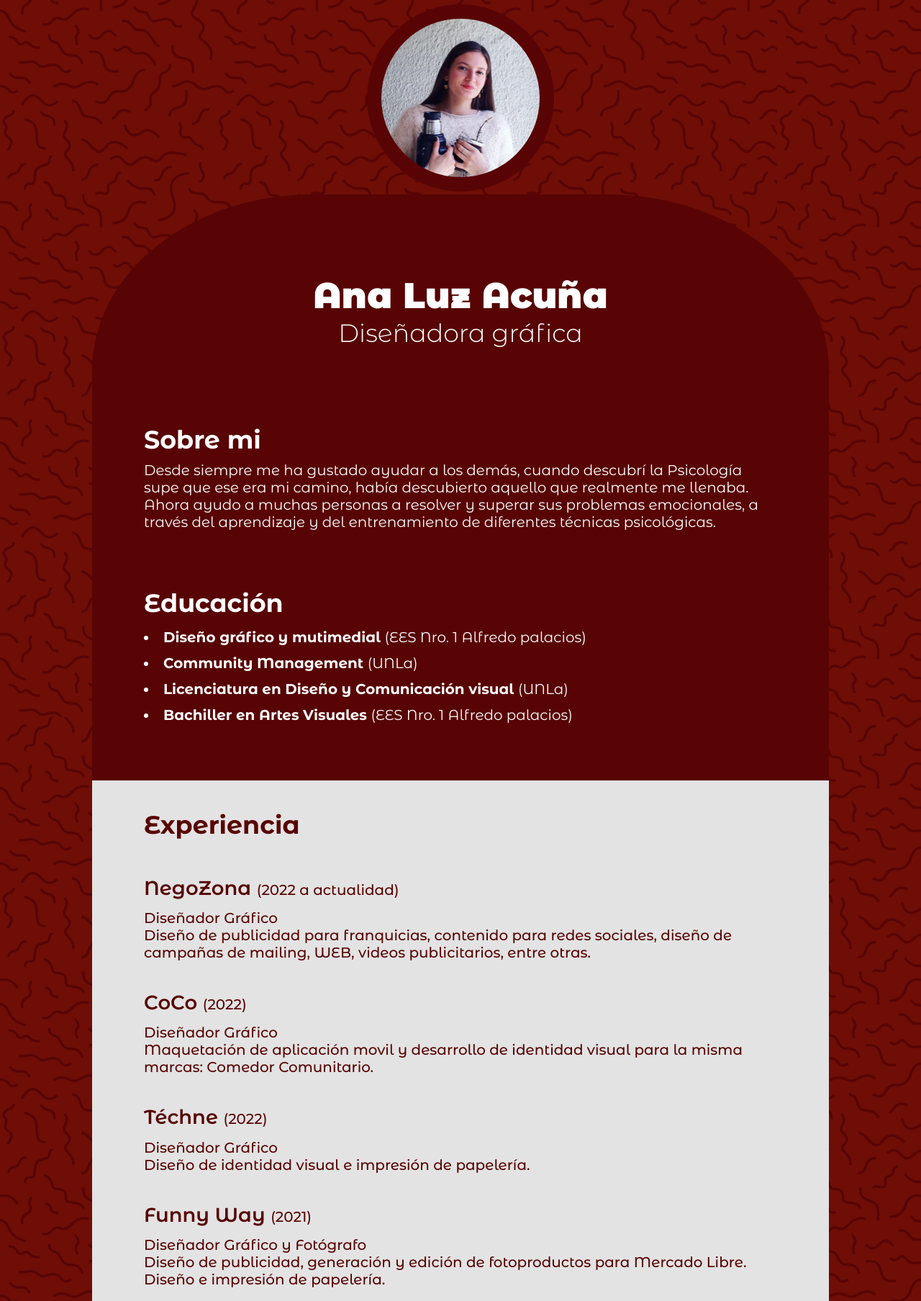
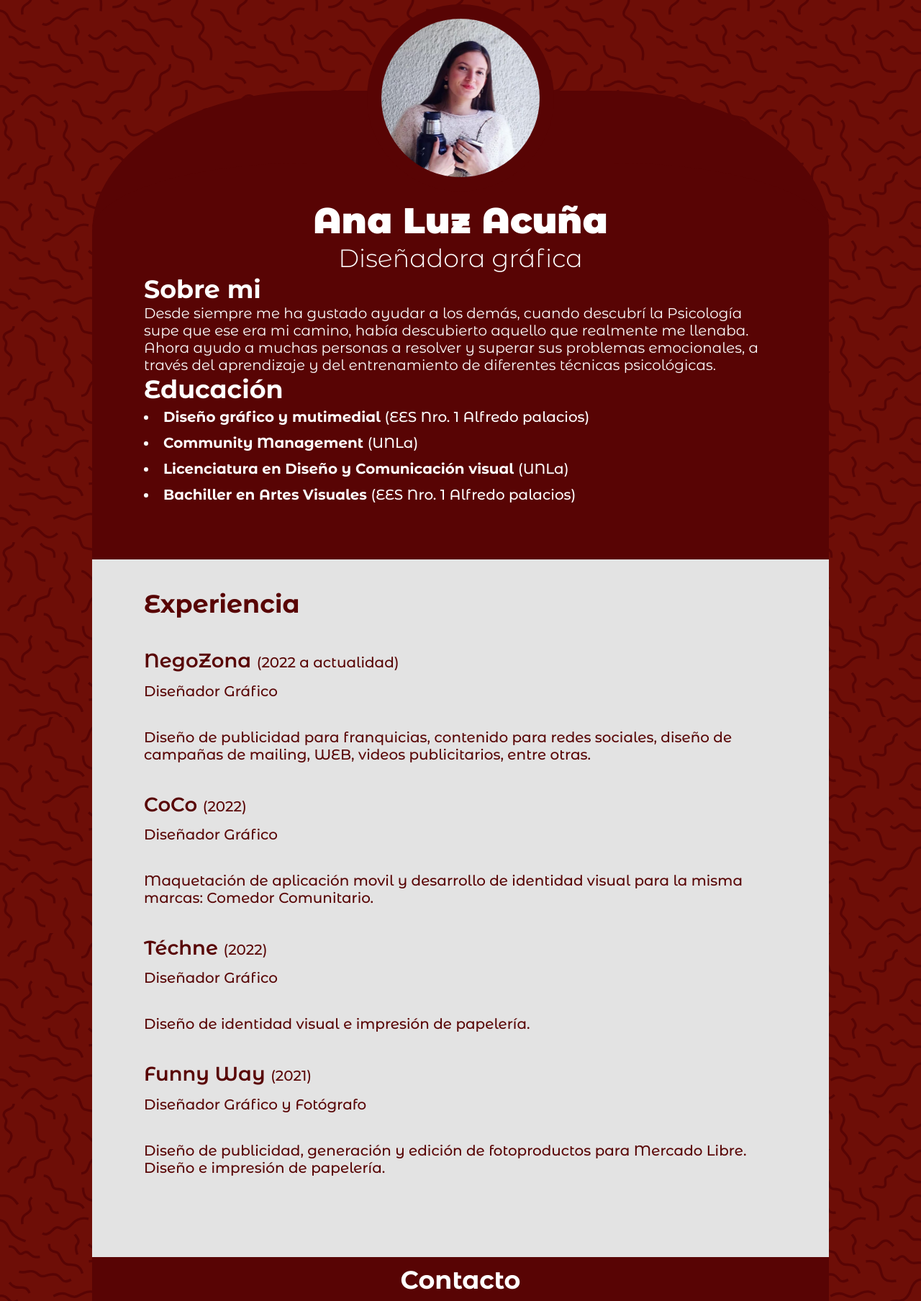
Before and after one commit to analuz20unla/Lenovo-cv, a plain HTML site: page index.html in a window 1280 px wide. Shown: the part 84-1891 px from the top of the page at 72% size. Drawn offline with Linux system fonts and the light colour scheme.

Commit message:
luchando con flexbox

```diff
--- a/estilo.css
+++ b/estilo.css
@@ -11,17 +11,20 @@ body{
     font-style: normal;
 }
 
+main{
+    display: flex;
+    flex-direction: column;
+    align-items: center;
+}
+
 h1{
     font-weight: 900;
-    text-align: center;
     font-size: 49.84px;
 }
 
 h2{
     font-weight: 700;
     font-size: 34.89px;
-    margin-top: 9%;
-    margin-bottom: 1%;
 }
 
 h3{
@@ -32,6 +35,7 @@ h3{
 p{
     font-weight: 400;
     font-size: 19.94px;
+    text-wrap: pretty;
 }
 
 ul{
@@ -45,14 +49,17 @@ li{
     line-height: 35.97px;
 }
 
-div{
-    text-align: center;
+.flex-img{
+    display: flex;
+    justify-content: center;
     margin-top: 7%;
 }
 
 img{
     border-radius: 50%;
-    border: 20px solid #580404
+    border: 20px solid #580404;
+    margin-bottom: -140px;
+    position: relative;
 }
 
 .sec{
@@ -61,9 +68,7 @@ img{
     width: 80%;
     height: 80%;
     box-sizing: border-box;
-    padding: 10px 72px 72px 72px;
-    margin-left: 10%;
-    margin-top: 0%;
+    padding: 50px 72px 72px 72px;
     border-top-width: 100px;
     border-top-left-radius: 30%;
     border-top-right-radius: 30%;
@@ -71,12 +76,23 @@ img{
     border-top-style: solid;
 }
 
+.tit{
+    display: flex;
+    flex-direction: column;
+    align-items: center;
+}
+
 .sub{
     font-weight: 300;
     text-align: center;
-    margin-top: auto;
-    margin-bottom: 105.5px;
 }
+
+.flex-sec{
+    display: flex;
+    flex-direction: column;
+    align-items: flex-start;
+}
+
 
 .exper{
     background-color: #E3E3E3;
@@ -85,7 +101,6 @@ img{
     box-sizing: border-box;
     padding: 0px 72px 72px 72px;
     color: #580404;
-    margin-left: 10%;
 }
 
 .exper h2{
@@ -100,6 +115,11 @@ img{
     margin-bottom: 10pt;
 }
 
+.light{
+    font-size: 19.94px;
+    font-weight: 500;
+}
+
 .exper p{
     font-weight: 500;
     margin-bottom: 30pt;
@@ -112,8 +132,6 @@ img{
     height: 80%;
     box-sizing: border-box;
     padding: 10px 72px 72px 72px;
-    margin-left: 10%;
-    margin-top: 0%;
 }
 
 .cont p{
@@ -135,12 +153,13 @@ img{
     margin-top: 10%;
 }
 
-.footer ul{
-    text-align: center;
-}
-
 .footer li{
     display: inline;
     box-sizing: border-box;
-    padding: 0% 10% 0% 10%;
 }
+
+.flex-foot{
+    display: flex;
+    flex-direction: row;
+    justify-content: space-around;
+}
--- a/index.html
+++ b/index.html
@@ -10,16 +10,19 @@
     </head>
     <body>
         <main>
-            <div>
+            <div class="flex-img">
                 <img src="img/CV.png" width="220px" height="220px" alt="Foto de perfil de Ana"/>
             </div>
             <section class="sec">
+                <div class="tit">
                     <h1>
                         Ana Luz Acuña
                     </h1>
                     <h2 class="sub">
                         Diseñadora gráfica
                     </h2>
+                </div>
+                <div class="flex-sec">
                     <h2>
                         Sobre mi
                     </h2>
@@ -31,67 +34,68 @@
                     </h2>
                     <ul>
                         <li>
-                        Diseño gráfico y mutimedial <span style="font-weight: 400;">(EES Nro. 1 Alfredo palacios)</span>
+                            Diseño gráfico y mutimedial <span class="light">(EES Nro. 1 Alfredo palacios)</span>
                         </li>
                         <li>
-                        Community Management <span style="font-weight: 400;">(UNLa)</span>
+                            Community Management <span class="light">(UNLa)</span>
                         </li>
                         <li>
-                        Licenciatura en Diseño y Comunicación visual <span style="font-weight: 400;">(UNLa)</span>
+                            Licenciatura en Diseño y Comunicación visual <span class="light">(UNLa)</span>
                         </li>
                         <li>
-                        Bachiller en Artes Visuales <span style="font-weight: 400;">(EES Nro. 1 Alfredo palacios)</span>
+                            Bachiller en Artes Visuales <span class="light">(EES Nro. 1 Alfredo palacios)</span>
                         </li>
                     </ul>
+                </div>
             </section>
             <section class="exper">
                 <h2>
                     Experiencia
                 </h2>
-                <hgroup>
+                <article >
                     <h3>
-                        NegoZona <span style="font-size: 19.94px; font-weight: 500;">(2022 a actualidad)</span>
+                        NegoZona <span class="light">(2022 a actualidad)</span>
                     </h3>
-                    <p style="margin-bottom: 0px;">
+                    <p>
                         Diseñador Gráfico
                     </p>
                     <p>
                         Diseño de publicidad para franquicias, contenido para redes sociales, diseño de campañas de mailing, WEB, videos publicitarios, entre otras.
                     </p>
-                </hgroup>
-                <hgroup>
+                </article>
+                <article>
                     <h3>
-                        CoCo <span style="font-size: 19.94px; font-weight: 500;">(2022)</span>
+                        CoCo <span class="light">(2022)</span>
                     </h3>
-                    <p style="margin-bottom: 0px;">
+                    <p>
                         Diseñador Gráfico
                     </p>
                     <p>
                         Maquetación de aplicación movil y desarrollo de identidad visual para la misma marcas: Comedor Comunitario.
                     </p>
-                </hgroup>
-                <hgroup>
+                </article>
+                <article>
                     <h3>
-                        Téchne <span style="font-size: 19.94px; font-weight: 500;">(2022)</span>
+                        Téchne <span class="light">(2022)</span>
                     </h3>
-                    <p style="margin-bottom: 0px;">
+                    <p>
                         Diseñador Gráfico
                     </p>
                     <p>
                         Diseño de identidad visual e impresión de papelería.
                     </p>
-                </hgroup>
-                <hgroup>
+                </article>
+                <article>
                     <h3>
-                        Funny Way <span style="font-size: 19.94px; font-weight: 500;">(2021)</span>
+                        Funny Way <span class="light">(2021)</span>
                     </h3>
-                    <p style="margin-bottom: 0px;">
+                    <p>
                         Diseñador Gráfico y Fotógrafo
                     </p>
                     <p>
                         Diseño de publicidad, generación y edición de fotoproductos para Mercado Libre. Diseño e impresión de papelería.
                     </p>
-                </hgroup>
+                </article>
             </section>
             <section class="cont">
                     <h2>
@@ -113,7 +117,7 @@
         </main>
     </body>
     <footer class="footer">
-        <ul>
+        <ul class="flex-foot">
             <li>
                 TP1 Acuña Ana Luz
             </li>
```
Lines whose indentation alone changed are shown as unchanged.
